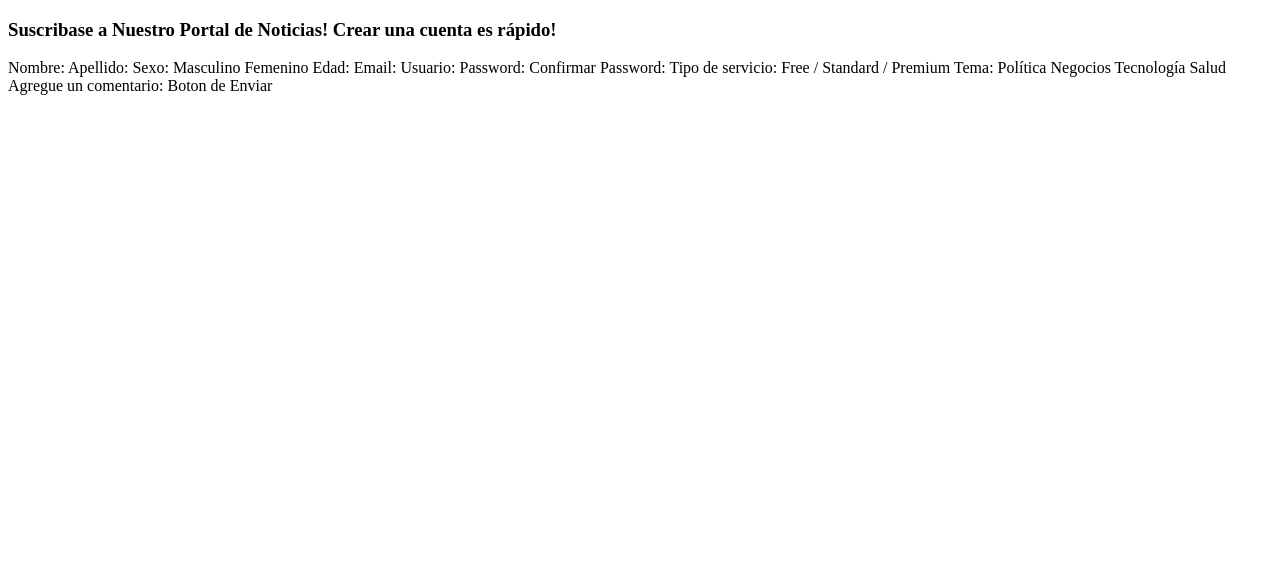
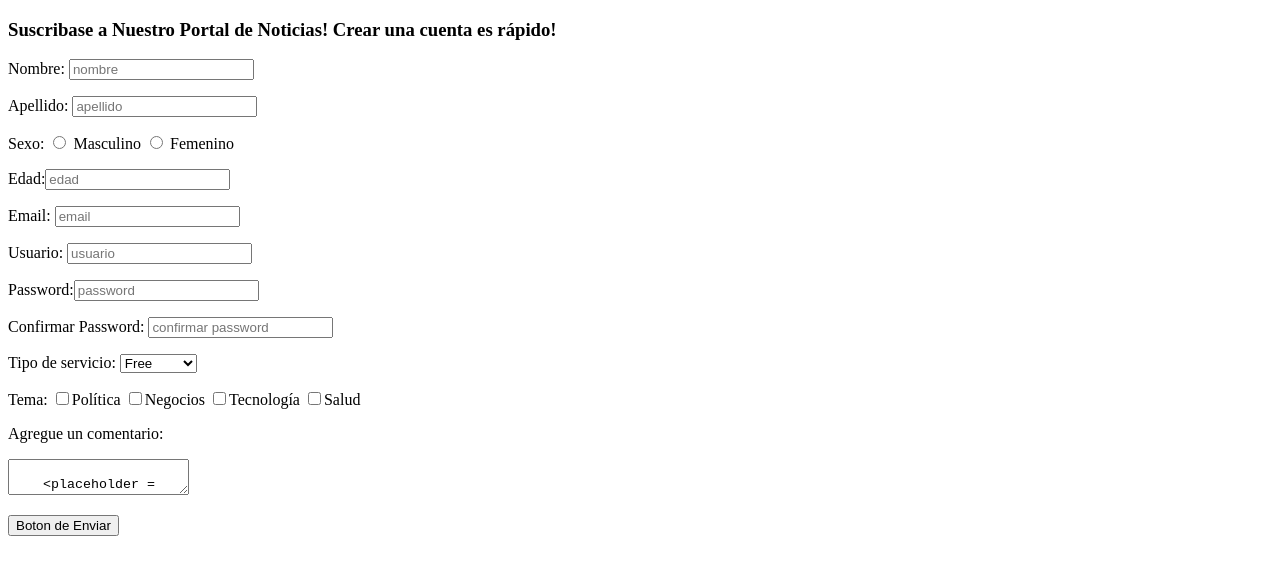
Before and after one commit to UCC-LabCompu2/ejercicios2022-Mussa212, a plain HTML site: page Ejercicios-HTML/ej_formulario.html in a window 1280 px wide. Drawn offline with Linux system fonts and the light colour scheme.

Commit message:
Ejercicios clase 13/04

```diff
--- a/Ejercicios-HTML/ej_formulario.html
+++ b/Ejercicios-HTML/ej_formulario.html
@@ -18,26 +18,70 @@
     https://www.w3schools.com/html/tryit.asp?filename=tryhtml_elem_output-->
 
 <h3>Suscribase a Nuestro Portal de Noticias! Crear una cuenta es rápido!</h3>
-Nombre:
-Apellido:
-Sexo: Masculino Femenino
-Edad:
-Email:
-Usuario:
-Password:
-Confirmar Password:
 
-Tipo de servicio: Free / Standard / Premium
-Tema:
-Política
-Negocios
-Tecnología
-Salud
+<form id="form_subscripcion">
+    <p>
+        <label for="nombre">  Nombre: </label>
+        <input type="text" id="nombre" placeholder="nombre">
+    </p>
+    <p>
+        <label for="apellido"> Apellido: </label>
+        <input type="text" id="apellido" placeholder="apellido">
+    </p>
+    <p>
+        Sexo:
+        <input type="radio" name="sexo" value="Masculino"> Masculino
+        <input type="radio" name="sexo" value="Femenino"> Femenino
+    </p>
+    <p>
+        Edad:<input type="number" name="edad" placeholder="edad">
+    </p>
 
-Agregue un comentario:
+    <p>
+        Email: <input type="email" name="email" placeholder="email">
+    </p>
+    <p>
+        Usuario: <input type="text" name="user" placeholder="usuario">
+    </p>
+    <p>
+        Password:<input type="password" name="password" placeholder="password">
+    </p>
+    <p>
+        Confirmar Password:  <input type="password" name="confirmar_password" placeholder="confirmar password">
+    </p>
 
-Boton de Enviar
+    <p>
+        Tipo de servicio:
+        <select>
+            <option>Free</option>
+            <option>Standard</option>
+            <option>Premium</option>
+        </select>
+    </p>
+    <p>
+        Tema:
+
+        <input type="checkbox" name="tema" value="politica">Política
+        <input type="checkbox" name="tema" value="Negocios">Negocios
+        <input type="checkbox" name="tema" value="Tecnologia">Tecnología
+        <input type="checkbox" name="tema" value="Saludo">Salud
+    </p>
+
+    <p>
+        Agregue un comentario:
+    </p>
+
+    <textarea>
+
+    <placeholder = "Ingrese un comentario">
+
+    </textarea>
+
+    <p>
+        <button> Boton de Enviar </button>
+    </p>
 
 
+</form>
 </body>
 </html>
```
Also changed, not shown: Ejercicios-HTML/ej_animales.html (+8 -0 lines), Ejercicios-HTML/ej_listas.html (+1 -1 lines).
